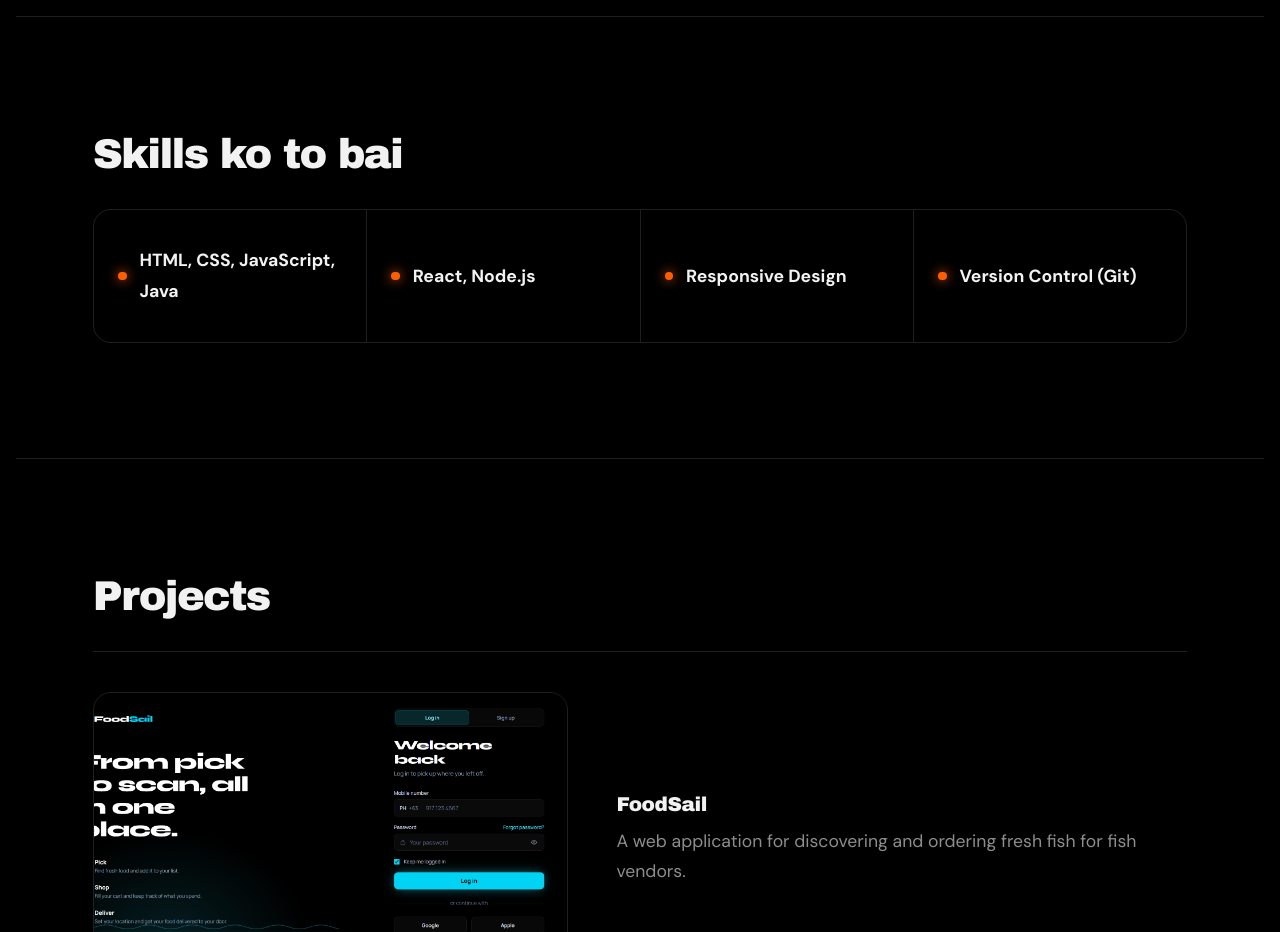
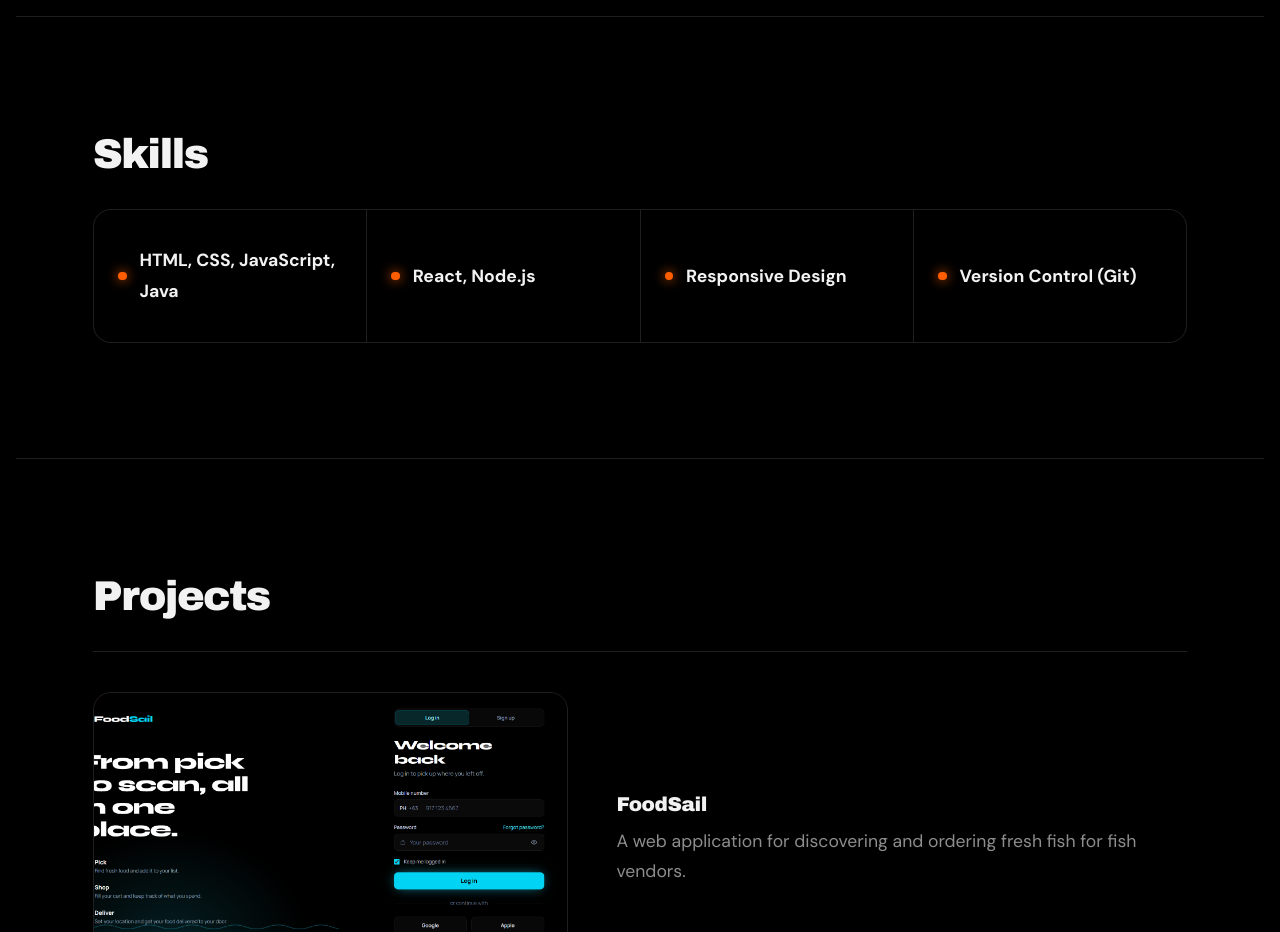
Before and after one commit to Swariii/Portfolio, a plain HTML site: page index.html in a window 1280 px wide. Shown: the part 1600-2532 px from the top of the page. Drawn offline with Linux system fonts and the light colour scheme; a web font is replaced by a local one.

Commit message:
Updated web

```diff
--- a/index.html
+++ b/index.html
@@ -54,7 +54,7 @@
 
         <!-- Skills Section -->
         <section id="skills">
-            <h2>Skills ko to bai</h2>
+            <h2>Skills</h2>
             <ul class="skills">
                 <li>HTML, CSS, JavaScript, Java</li>
                 <li>React, Node.js</li>
```
